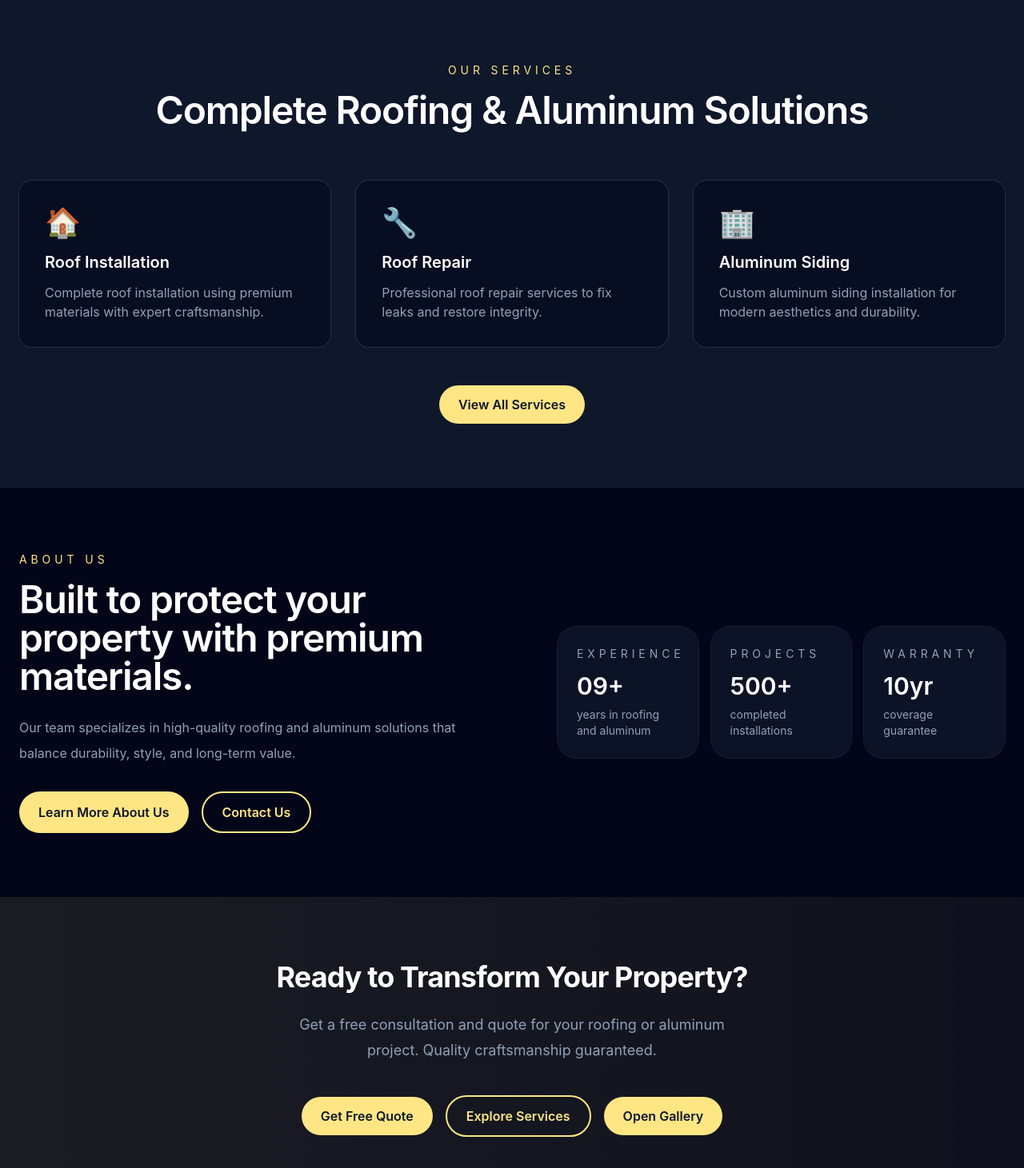
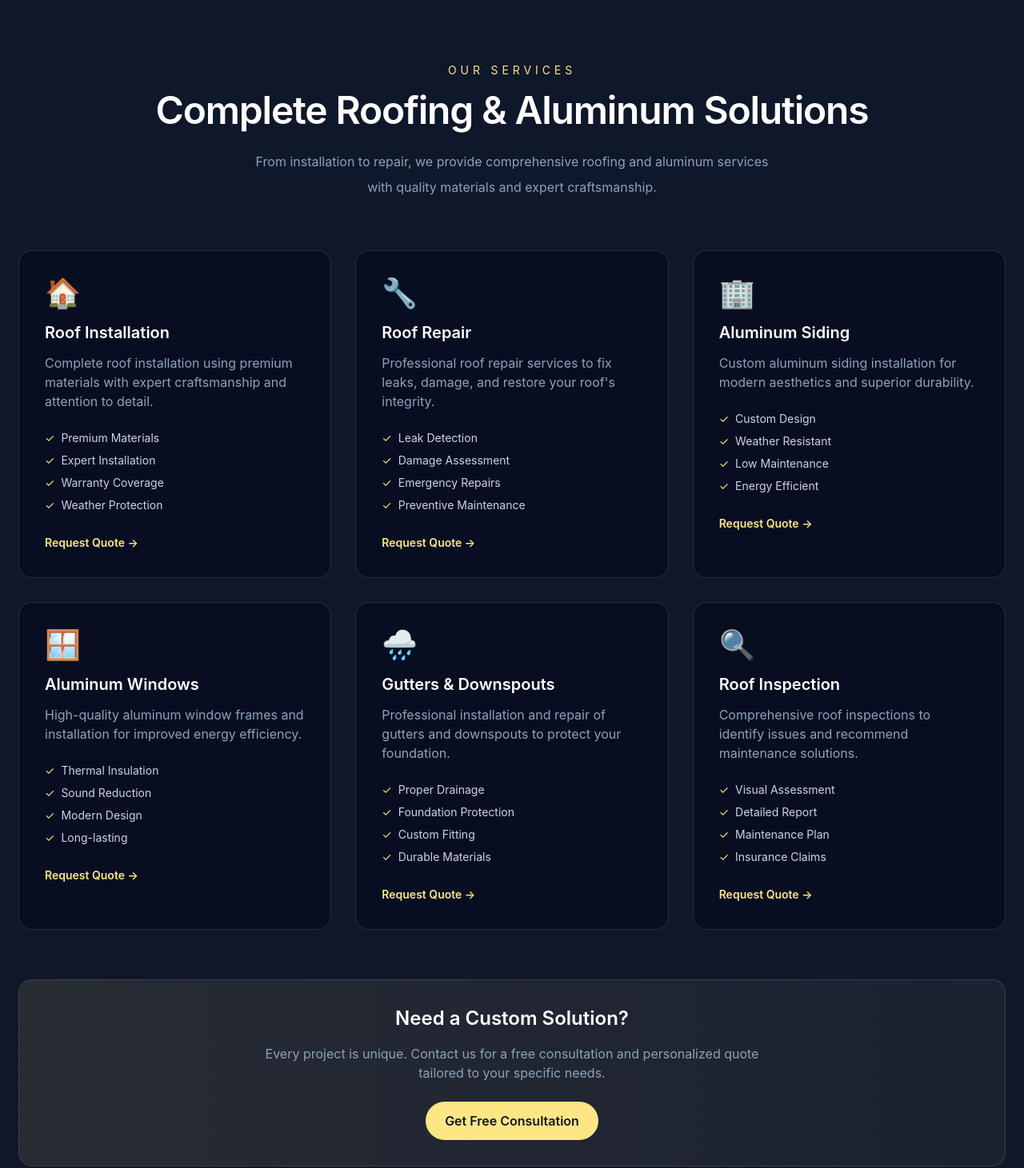
Before and after one commit to hoppym123/react-project, a React (Vite) app: page / in a window 1280 px wide. Shown: the part 661-2122 px from the top of the page at 80% size. Built offline with nearby package versions, Linux system fonts and the light colour scheme.

Commit message:
ninth commit

```diff
--- a/src/component/Home.jsx
+++ b/src/component/Home.jsx
@@ -1,11 +1,9 @@
 import { useNavigate } from 'react-router-dom';
-import { Autoplay, Navigation, Pagination } from 'swiper/modules';
+import { Autoplay, Pagination } from 'swiper/modules';
 import { Swiper, SwiperSlide } from 'swiper/react';
 import 'swiper/css';
-import 'swiper/css/navigation';
 import 'swiper/css/pagination';
 import { HERO_SLIDES } from '../constants/home';
-import { ANIMATION_DELAY } from '../utils/constants';
 import Services from './Services';
 import Project from './Project';
 import About from './About';
@@ -17,7 +15,8 @@ import { Button } from '../components/shared';
 
 /**
  * Home Page Component
- * Displays hero carousel, services preview, stats, and CTA sections
+ * Renders the sliding hero carousel, followed by full-page feature sections.
+ * (Previews and mid-page Call-To-Action sections have been removed).
  */
 export default function Home() {
   const navigate = useNavigate();
@@ -27,10 +26,9 @@ export default function Home() {
       {/* Hero Carousel Section */}
       <section className="relative overflow-hidden bg-slate-950 text-slate-100">
         <Swiper
-          modules={[Autoplay, Navigation, Pagination]}
-          navigation
+          modules={[Autoplay, Pagination]}
           pagination={{ clickable: true }}
-          autoplay={{ delay: 6000, disableOnInteraction: false }}
+          autoplay={{ delay: 3000, disableOnInteraction: false }}
           loop
           className="min-h-[70vh]"
         >
@@ -42,31 +40,7 @@ export default function Home() {
         </Swiper>
       </section>
 
-      {/* Services Preview */}
-      <section className="bg-slate-900 px-6 py-20 text-slate-100">
-        <div className="mx-auto max-w-7xl">
-          <div className="text-center mb-16">
-            <p className="text-sm uppercase tracking-[0.35em] text-amber-200">Our services</p>
-            <h2 className="mt-4 text-4xl font-semibold tracking-tight text-white sm:text-5xl">
-              Complete Roofing & Aluminum Solutions
-            </h2>
-          </div>
-
-          <ServicesPreview />
-
-          <div className="mt-12 text-center">
-            <Button onClick={() => navigate('/services')}>View All Services</Button>
-          </div>
-        </div>
-      </section>
-
-      {/* Stats Section */}
-      <StatsSection navigate={navigate} />
-
-      {/* CTA Section */}
-      <CallToActionSection navigate={navigate} />
-
-      {/* Full Page Components */}
+      {/* Full Page Layout Components */}
       <Services />
       <Project />
       <About />
@@ -93,7 +67,7 @@ function HeroSlide({ slide, navigate }) {
       <div className="absolute inset-0 bg-slate-950/20" />
       <div className="relative mx-auto flex max-w-5xl flex-col items-center gap-6 px-6 py-24 text-center sm:px-16 lg:px-24">
         <p className="rounded-full bg-amber-200/20 px-4 py-2 text-xs font-semibold uppercase tracking-[0.35em] text-amber-100 ring-1 ring-white/10">
-          Trusted Roofing & Aluminum
+          Trusted Roofing &amp; Aluminum
         </p>
         <h1 className="text-4xl font-bold tracking-tight text-white sm:text-5xl lg:text-6xl">
           {slide.title}
@@ -119,123 +93,3 @@ function HeroSlide({ slide, navigate }) {
     </div>
   );
 }
-
-/**
- * Services Preview Component (Featured Services)
- */
-function ServicesPreview() {
-  const featuredServices = [
-    {
-      icon: '🏠',
-      title: 'Roof Installation',
-      description: 'Complete roof installation using premium materials with expert craftsmanship.',
-    },
-    {
-      icon: '🔧',
-      title: 'Roof Repair',
-      description: 'Professional roof repair services to fix leaks and restore integrity.',
-    },
-    {
-      icon: '🏢',
-      title: 'Aluminum Siding',
-      description: 'Custom aluminum siding installation for modern aesthetics and durability.',
-    },
-  ];
-
-  return (
-    <div className="grid gap-8 sm:grid-cols-2 lg:grid-cols-3">
-      {featuredServices.map((service, index) => (
-        <div
-          key={index}
-          className="group rounded-2xl bg-slate-950/50 p-8 ring-1 ring-white/10 transition-all hover:ring-amber-200/50"
-          data-aos="zoom-in"
-          data-aos-delay={index * ANIMATION_DELAY.sm}
-        >
-          <div className="text-4xl mb-4">{service.icon}</div>
-          <h3 className="text-xl font-semibold text-white group-hover:text-amber-200 transition-colors mb-3">
-            {service.title}
-          </h3>
-          <p className="text-slate-400 leading-6">{service.description}</p>
-        </div>
-      ))}
-    </div>
-  );
-}
-
-/**
- * Stats Section Component
- */
-function StatsSection({ navigate }) {
-  const stats = [
-    { label: 'Experience', value: '09+', description: 'years in roofing and aluminum' },
-    { label: 'Projects', value: '500+', description: 'completed installations' },
-    { label: 'Warranty', value: '10yr', description: 'coverage guarantee' },
-  ];
-
-  return (
-    <section className="bg-slate-950 px-6 py-20 text-slate-100">
-      <div className="mx-auto max-w-7xl">
-        <div className="grid gap-12 lg:grid-cols-[0.95fr_0.85fr] lg:items-center">
-          <div>
-            <p className="text-sm uppercase tracking-[0.35em] text-amber-200">About us</p>
-            <h2 className="mt-4 text-4xl font-semibold tracking-tight text-white sm:text-5xl">
-              Built to protect your property with premium materials.
-            </h2>
-            <p className="mt-6 max-w-xl text-slate-400 leading-8">
-              Our team specializes in high-quality roofing and aluminum solutions that balance
-              durability, style, and long-term value.
-            </p>
-            <div className="mt-8 flex flex-wrap justify-start gap-4">
-              <Button onClick={() => navigate('/about')}>
-                Learn More About Us
-              </Button>
-              <Button variant="outline" onClick={() => navigate('/contact')}>
-                Contact Us
-              </Button>
-            </div>
-          </div>
-          <div className="grid gap-4 sm:grid-cols-3">
-            {stats.map((stat, index) => (
-              <div
-                key={index}
-                className="rounded-3xl bg-slate-900/80 p-6 ring-1 ring-white/10"
-              >
-                <p className="text-sm uppercase tracking-[0.35em] text-slate-400">
-                  {stat.label}
-                </p>
-                <p className="mt-3 text-3xl font-semibold text-white">{stat.value}</p>
-                <p className="mt-2 text-sm text-slate-400">{stat.description}</p>
-              </div>
-            ))}
-          </div>
-        </div>
-      </div>
-    </section>
-  );
-}
-
-/**
- * Call-to-Action Section Component
- */
-function CallToActionSection({ navigate }) {
-  return (
-    <section className="bg-gradient-to-r from-amber-200/10 to-amber-200/5 px-6 py-20 text-center">
-      <div className="mx-auto max-w-2xl">
-        <h2 className="text-3xl font-bold tracking-tight text-white sm:text-4xl">
-          Ready to Transform Your Property?
-        </h2>
-        <p className="mx-auto mt-6 max-w-xl text-lg leading-8 text-slate-400">
-          Get a free consultation and quote for your roofing or aluminum project. Quality craftsmanship
-          guaranteed.
-        </p>
-        <div className="mt-10 flex flex-wrap items-center justify-center gap-4">
-          <Button onClick={() => navigate('/contact')}>Get Free Quote</Button>
-          <Button variant="outline" onClick={() => navigate('/services')}>
-            Explore Services
-          </Button>
-          <Button onClick={() => navigate('/gallery')}>Open Gallery</Button>
-        </div>
-      </div>
-    </section>
-  );
-}
--- a/src/component/footer.jsx
+++ b/src/component/footer.jsx
@@ -1,11 +1,63 @@
 import { Link } from 'react-router-dom';
 
+const SERVICES = [
+  { name: 'Roof Installation', href: '#services' },
+  { name: 'Roof Repair', href: '#services' },
+  { name: 'Aluminum Siding', href: '#services' },
+  { name: 'Aluminum Windows', href: '#services' },
+  { name: 'Gutters & Downspouts', href: '#services' },
+  { name: 'Roof Inspection', href: '#services' },
+];
+
+const QUICK_LINKS = [
+  { name: 'About Us', href: '/about', isInternal: true },
+  { name: 'Our Projects', href: '/projects', isInternal: true },
+  { name: 'Contact Us', href: '/contact', isInternal: true },
+  { name: 'Free Quote', href: '/contact', isInternal: true },
+  { name: 'Warranty', href: '/warranty', isInternal: true },
+  { name: 'FAQ', href: '/#faq', isInternal: false }, // Handled as standard anchor for hash compatibility
+];
+
+const SOCIAL_LINKS = [
+  {
+    name: 'Facebook',
+    href: 'https://www.facebook.com/hoppyroofandaluminum',
+    icon: (
+      <svg className="h-6 w-6" fill="currentColor" viewBox="0 0 24 24">
+        <path d="M24 12.073c0-6.627-5.373-12-12-12s-12 5.373-12 12c0 5.99 4.388 10.954 10.125 11.854v-8.385H7.078v-3.47h3.047V9.43c0-3.007 1.792-4.669 4.533-4.669 1.312 0 2.686.235 2.686.235v2.953H15.83c-1.491 0-1.956.925-1.956 1.874v2.25h3.328l-.532 3.47h-2.796v8.385C19.612 23.027 24 18.062 24 12.073z"/>
+      </svg>
+    ),
+  },
+  {
+    name: 'Twitter',
+    href: 'https://twitter.com/yaya_afeez',
+    icon: (
+      <svg className="h-6 w-6" fill="currentColor" viewBox="0 0 24 24">
+        <path d="M23.953 4.57a10 10 0 01-2.825.775 4.958 4.958 0 002.163-2.723c-.951.555-2.005.959-3.127 1.184a4.92 4.92 0 00-8.384 4.482C7.69 8.095 4.067 6.13 1.64 3.162a4.822 4.822 0 00-.666 2.475c0 1.71.87 3.213 2.188 4.096a4.904 4.904 0 01-2.228-.616v.06a4.923 4.923 0 003.946 4.827 4.996 4.996 0 01-2.212.085 4.936 4.936 0 004.604 3.417 9.867 9.867 0 01-6.102 2.105c-.395 0-.779-.023-1.158-.067a13.945 13.945 0 007.557 2.212c9.054 0 14-7.496 14-13.986 0-.21 0-.423-.015-.634A9.936 9.936 0 0024 4.59z"/>
+      </svg>
+    ),
+  },
+  {
+    name: 'WhatsApp',
+    href: 'https://wa.me/2349014592261',
+    icon: (
+      <svg className="h-6 w-6" fill="currentColor" viewBox="0 0 24 24">
+        <path d="M20.52 3.478A11.902 11.902 0 0012.009 0C5.373 0 .125 5.248.125 11.884c0 2.09.545 4.138 1.582 5.94L0 24l6.34-1.655a11.846 11.846 0 005.67 1.444h.005c6.637 0 11.884-5.248 11.884-11.884 0-3.175-1.238-6.163-3.605-8.426zm-8.51 18.14a10.69 10.69 0 01-5.436-1.443l-.387-.231-3.766.982.999-3.666-.252-.387a10.597 10.597 0 01-1.605-5.76c0-5.84 4.75-10.59 10.588-10.59 2.828 0 5.48 1.103 7.48 3.107a10.52 10.52 0 013.115 7.484c0 5.84-4.753 10.59-10.586 10.59zm5.837-7.61c-.316-.158-1.873-.923-2.164-1.029-.29-.106-.5-.158-.71.158-.21.316-.812 1.03-.996 1.24-.183.21-.366.236-.682.079-.316-.158-1.333-.49-2.538-1.566-.938-.838-1.57-1.873-1.753-2.188-.183-.316-.02-.486.14-.644.144-.144.316-.378.473-.566.158-.188.21-.316.316-.526.106-.21.053-.395-.026-.553-.079-.158-.71-1.71-.973-2.34-.256-.616-.517-.533-.71-.544-.183-.01-.395-.01-.605-.01-.21 0-.553.079-.842.395-.29.316-1.11 1.084-1.11 2.637 0 1.553 1.137 3.056 1.295 3.264.158.21 2.24 3.412 5.43 4.785.76.328 1.35.523 1.813.668.762.24 1.456.206 2.005.125.612-.09 1.873-.765 2.138-1.503.265-.737.265-1.37.184-1.503-.079-.132-.29-.21-.605-.37z" />
+      </svg>
+    ),
+  },
+];
+
 export default function Footer() {
+  const handleScrollToTop = () => {
+    window.scrollTo({ top: 0, behavior: 'smooth' });
+  };
+
   return (
-
     <footer className="bg-slate-950 border-t border-white/10">
       <div className="mx-auto max-w-7xl px-6 py-12 lg:px-8">
         <div className="grid gap-8 lg:grid-cols-4">
+
           {/* Company Info */}
           <div className="lg:col-span-1">
             <div className="flex items-center space-x-2 mb-4">
@@ -19,38 +71,32 @@ export default function Footer() {
               Quality craftsmanship and customer satisfaction guaranteed.
             </p>
             <div className="flex space-x-4">
-              <a href="https://www.facebook.com/hoppyroofandaluminum" target="_blank" rel="noopener noreferrer" className="text-slate-400 hover:text-amber-200 transition-colors">
-                <span className="sr-only">Facebook</span>
-                <svg className="h-6 w-6" fill="currentColor" viewBox="0 0 24 24">
-                  <path d="M24 12.073c0-6.627-5.373-12-12-12s-12 5.373-12 12c0 5.99 4.388 10.954 10.125 11.854v-8.385H7.078v-3.47h3.047V9.43c0-3.007 1.792-4.669 4.533-4.669 1.312 0 2.686.235 2.686.235v2.953H15.83c-1.491 0-1.956.925-1.956 1.874v2.25h3.328l-.532 3.47h-2.796v8.385C19.612 23.027 24 18.062 24 12.073z"/>
-                </svg>
-              </a>
-              <a href="https://twitter.com/yaya_afeez" target="_blank" rel="noopener noreferrer" className="text-slate-400 hover:text-amber-200 transition-colors">
-                <span className="sr-only">Twitter</span>
-                <svg className="h-6 w-6" fill="currentColor" viewBox="0 0 24 24">
-                  <path d="M23.953 4.57a10 10 0 01-2.825.775 4.958 4.958 0 002.163-2.723c-.951.555-2.005.959-3.127 1.184a4.92 4.92 0 00-8.384 4.482C7.69 8.095 4.067 6.13 1.64 3.162a4.822 4.822 0 00-.666 2.475c0 1.71.87 3.213 2.188 4.096a4.904 4.904 0 01-2.228-.616v.06a4.923 4.923 0 003.946 4.827 4.996 4.996 0 01-2.212.085 4.936 4.936 0 004.604 3.417 9.867 9.867 0 01-6.102 2.105c-.395 0-.779-.023-1.158-.067a13.945 13.945 0 007.557 2.212c9.054 0 14-7.496 14-13.986 0-.21 0-.423-.015-.634A9.936 9.936 0 0024 4.59z"/>
-                </svg>
-              </a>
-
-              <a href="https://wa.me/2349014592261" target="_blank" rel="noopener noreferrer" className="text-slate-400 hover:text-amber-200 transition-colors">
-                <span className="sr-only">WhatsApp</span>
-                <svg className="h-6 w-6" fill="currentColor" viewBox="0 0 24 24">
-                  <path d="M20.52 3.478A11.902 11.902 0 0012.009 0C5.373 0 .125 5.248.125 11.884c0 2.09.545 4.138 1.582 5.94L0 24l6.34-1.655a11.846 11.846 0 005.67 1.444h.005c6.637 0 11.884-5.248 11.884-11.884 0-3.175-1.238-6.163-3.605-8.426zm-8.51 18.14a10.69 10.69 0 01-5.436-1.443l-.387-.231-3.766.982.999-3.666-.252-.387a10.597 10.597 0 01-1.605-5.76c0-5.84 4.75-10.59 10.588-10.59 2.828 0 5.48 1.103 7.48 3.107a10.52 10.52 0 013.115 7.484c0 5.84-4.753 10.59-10.586 10.59zm5.837-7.61c-.316-.158-1.873-.923-2.164-1.029-.29-.106-.5-.158-.71.158-.21.316-.812 1.03-.996 1.24-.183.21-.366.236-.682.079-.316-.158-1.333-.49-2.538-1.566-.938-.838-1.57-1.873-1.753-2.188-.183-.316-.02-.486.14-.644.144-.144.316-.378.473-.566.158-.188.21-.316.316-.526.106-.21.053-.395-.026-.553-.079-.158-.71-1.71-.973-2.34-.256-.616-.517-.533-.71-.544-.183-.01-.395-.01-.605-.01-.21 0-.553.079-.842.395-.29.316-1.11 1.084-1.11 2.637 0 1.553 1.137 3.056 1.295 3.264.158.21 2.24 3.412 5.43 4.785.76.328 1.35.523 1.813.668.762.24 1.456.206 2.005.125.612-.09 1.873-.765 2.138-1.503.265-.737.265-1.37.184-1.503-.079-.132-.29-.21-.605-.37z" />
-                </svg>
-              </a>
+              {SOCIAL_LINKS.map((link) => (
+                <a
+                  key={link.name}
+                  href={link.href}
+                  target="_blank"
+                  rel="noopener noreferrer"
+                  className="text-slate-400 hover:text-amber-200 transition-colors"
+                >
+                  <span className="sr-only">{link.name}</span>
+                  {link.icon}
+                </a>
+              ))}
             </div>
           </div>
 
-          {/* Services */}
+          {/* Services Links */}
           <div>
             <h3 className="text-sm font-semibold text-white mb-4">Services</h3>
             <ul className="space-y-3">
-              <li><a href="#services" className="text-slate-400 hover:text-amber-200 transition-colors text-sm">Roof Installation</a></li>
-              <li><a href="#services" className="text-slate-400 hover:text-amber-200 transition-colors text-sm">Roof Repair</a></li>
-              <li><a href="#services" className="text-slate-400 hover:text-amber-200 transition-colors text-sm">Aluminum Siding</a></li>
-              <li><a href="#services" className="text-slate-400 hover:text-amber-200 transition-colors text-sm">Aluminum Windows</a></li>
-              <li><a href="#services" className="text-slate-400 hover:text-amber-200 transition-colors text-sm">Gutters & Downspouts</a></li>
-              <li><a href="#services" className="text-slate-400 hover:text-amber-200 transition-colors text-sm">Roof Inspection</a></li>
+              {SERVICES.map((service) => (
+                <li key={service.name}>
+                  <a href={service.href} className="text-slate-400 hover:text-amber-200 transition-colors text-sm">
+                    {service.name}
+                  </a>
+                </li>
+              ))}
             </ul>
           </div>
 
@@ -58,12 +104,19 @@ export default function Footer() {
           <div>
             <h3 className="text-sm font-semibold text-white mb-4">Quick Links</h3>
             <ul className="space-y-3">
-              <li><Link to="/about" className="text-slate-400 hover:text-amber-200 transition-colors text-sm">About Us</Link></li>
-              <li><Link to="/projects" className="text-slate-400 hover:text-amber-200 transition-colors text-sm">Our Projects</Link></li>
-              <li><Link to="/contact" className="text-slate-400 hover:text-amber-200 transition-colors text-sm">Contact Us</Link></li>
-              <li><Link to="/contact" className="text-slate-400 hover:text-amber-200 transition-colors text-sm">Free Quote</Link></li>
-              <li><Link to="/warranty" className="text-slate-400 hover:text-amber-200 transition-colors text-sm">Warranty</Link></li>
-              <li><Link to="/#faq" className="text-slate-400 hover:text-amber-200 transition-colors text-sm">FAQ</Link></li>
+              {QUICK_LINKS.map((link) => (
+                <li key={link.name}>
+                  {link.isInternal ? (
+                    <Link to={link.href} className="text-slate-400 hover:text-amber-200 transition-colors text-sm">
+                      {link.name}
+                    </Link>
+                  ) : (
+                    <a href={link.href} className="text-slate-400 hover:text-amber-200 transition-colors text-sm">
+                      {link.name}
+                    </a>
+                  )}
+                </li>
+              ))}
             </ul>
           </div>
 
@@ -76,7 +129,7 @@ export default function Footer() {
                   <path strokeLinecap="round" strokeLinejoin="round" strokeWidth={2} d="M17.657 16.657L13.414 20.9a1.998 1.998 0 01-2.827 0l-4.244-4.243a8 8 0 1111.314 0z" />
                   <path strokeLinecap="round" strokeLinejoin="round" strokeWidth={2} d="M15 11a3 3 0 11-6 0 3 3 0 016 0z" />
                 </svg>
-                <span>No 2 abule shopping complex<br />lanisa junction,off arapaja odo ona kekere ,ibadan ,oyo state, nigeria.</span>
+                <span>No 2 abule shopping complex<br />lanisa junction, off arapaja odo ona kekere, ibadan, oyo state, nigeria.</span>
               </div>
               <div className="flex items-center space-x-3">
                 <svg className="h-5 w-5 text-amber-200 flex-shrink-0" fill="none" viewBox="0 0 24 24" stroke="currentColor">
@@ -92,22 +145,29 @@ export default function Footer() {
               </div>
             </div>
           </div>
+
         </div>
 
+        {/* Footer Bottom */}
         <div className="mt-8 pt-8 border-t border-white/10">
           <div className="flex flex-col sm:flex-row justify-between items-center">
             <p className="text-sm text-slate-400">
-              © 2026 Hoppy Roof & Aluminum. All rights reserved.
+              &copy; {new Date().getFullYear()} Hoppy Roof & Aluminum. All rights reserved.
             </p>
             <div className="flex space-x-6 mt-4 sm:mt-0">
               <Link to="/privacy-policy" className="text-sm text-slate-400 hover:text-amber-200 transition-colors">Privacy Policy</Link>
               <Link to="/terms-of-service" className="text-sm text-slate-400 hover:text-amber-200 transition-colors">Terms of Service</Link>
-              <Link to="#" className="text-sm text-slate-400 hover:text-amber-200 transition-colors">Top</Link>
+              <button
+                type="button"
+                onClick={handleScrollToTop}
+                className="text-sm text-slate-400 hover:text-amber-200 transition-colors cursor-pointer focus:outline-none"
+              >
+                Top
+              </button>
             </div>
           </div>
         </div>
       </div>
     </footer>
-
   );
 }
```
Also changed, not shown: src/component/FullScreenGallery.jsx (+29 -31 lines), vite.config.js (+11 -4 lines).
